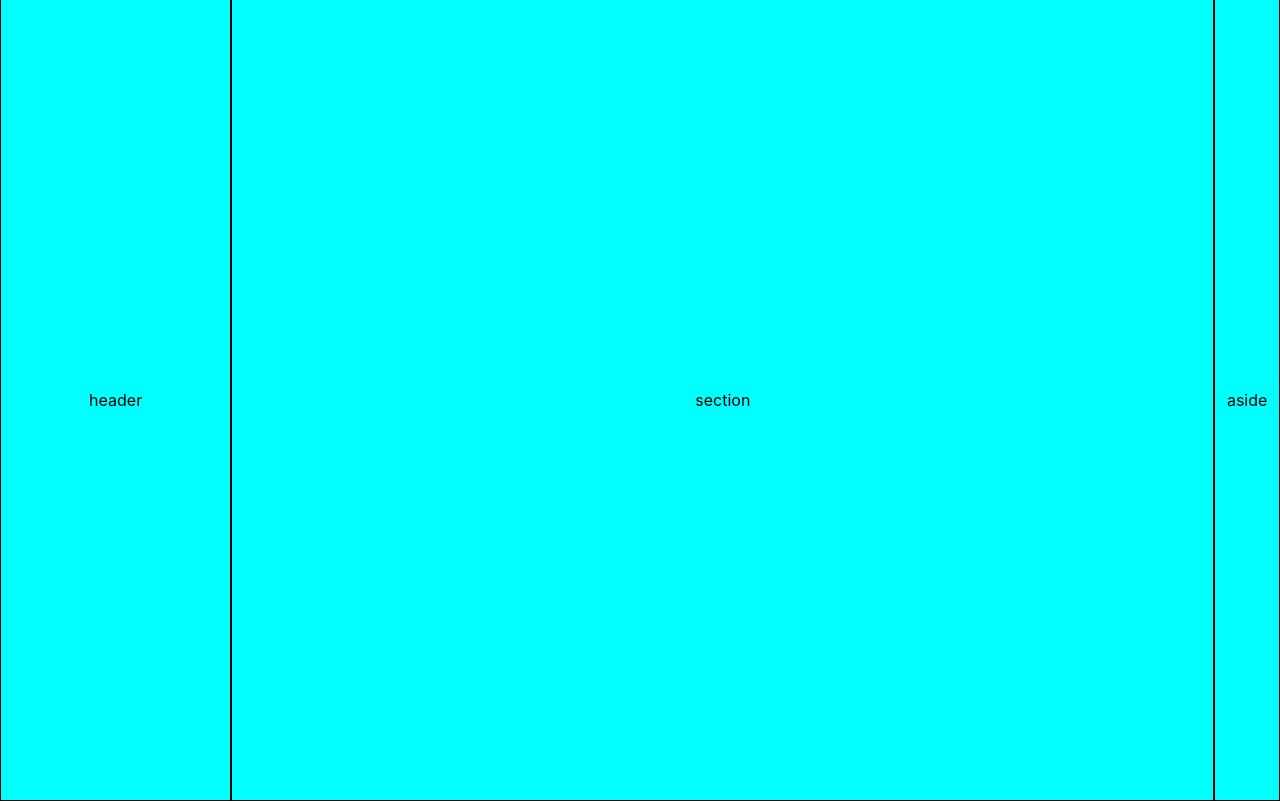
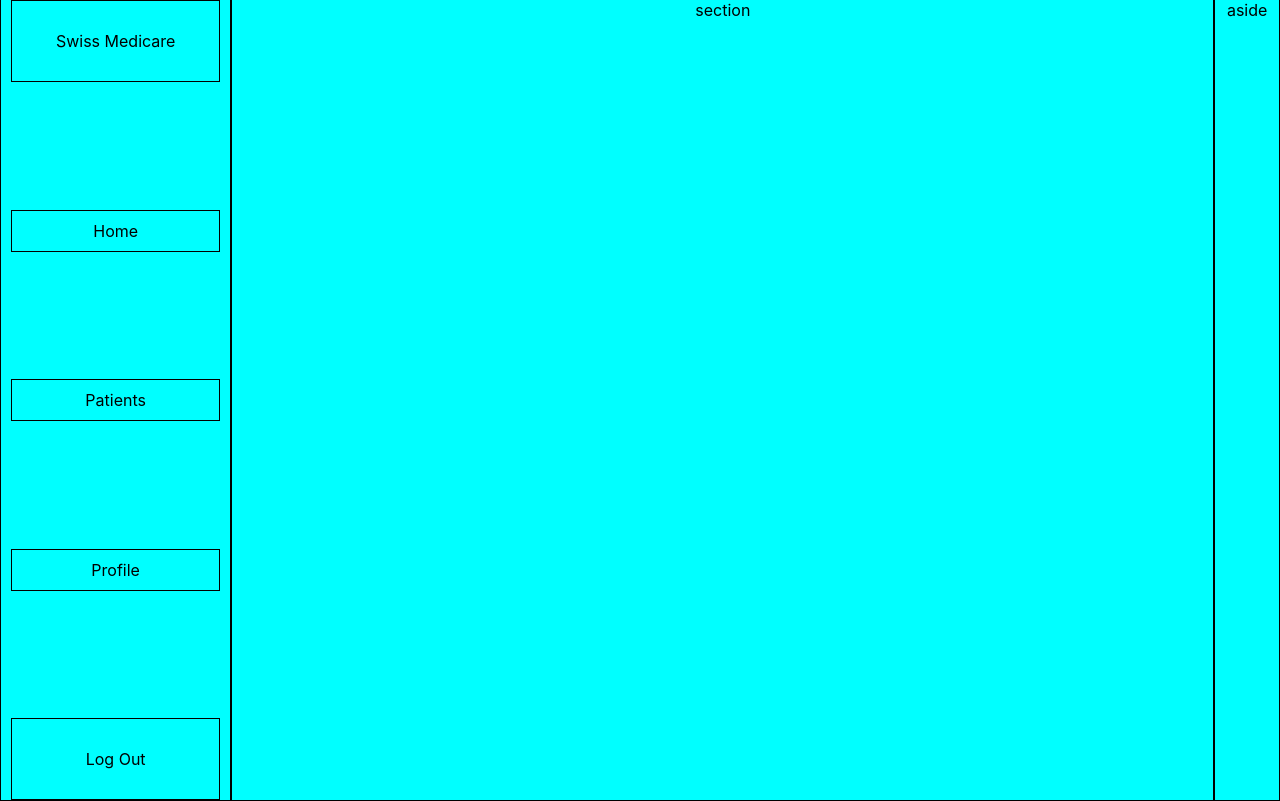
Before and after one commit to MokuaEnock/swiss, a React (Create React App) app: page /doctor in a window 1280 px wide. Built offline with nearby package versions, Linux system fonts and the light colour scheme.

Commit message:
add doctor links

```diff
--- a/src/App.css
+++ b/src/App.css
@@ -30,12 +30,33 @@ body {
   display: flex;
   flex-direction: column;
   align-items: center;
-  justify-content: space-evenly;
   height: 100%;
 }
 
 #doctor-header {
   width: 18%;
+  justify-content: space-between;
+}
+
+#doctor-header > * {
+  display: flex;
+  flex-direction: column;
+  align-items: center;
+  justify-content: center;
+  width: 90%;
+  border: thin solid black;
+}
+
+#doctor-logo {
+  height: 10%;
+}
+
+#doctor-logout {
+  height: 10%;
+}
+
+.doctor-links{
+    height: 5%;
 }
 
 #doctor-section {
--- a/src/pages/doctor.js
+++ b/src/pages/doctor.js
@@ -1,7 +1,14 @@
 export default function Doctor() {
   return (
     <main id="doctor">
-      <header id="doctor-header">header</header>
+      <header id="doctor-header">
+        <span id="doctor-logo">Swiss Medicare</span>
+        <span className="doctor-links">Home</span>
+        <span className="doctor-links">Patients</span>
+        <span className="doctor-links">Profile</span>
+        {/* <span className="doctor-links"></span> */}
+        <span id="doctor-logout">Log Out</span>
+      </header>
       <section id="doctor-section">section</section>
       <aside id="doctor-aside">aside</aside>
     </main>
```
